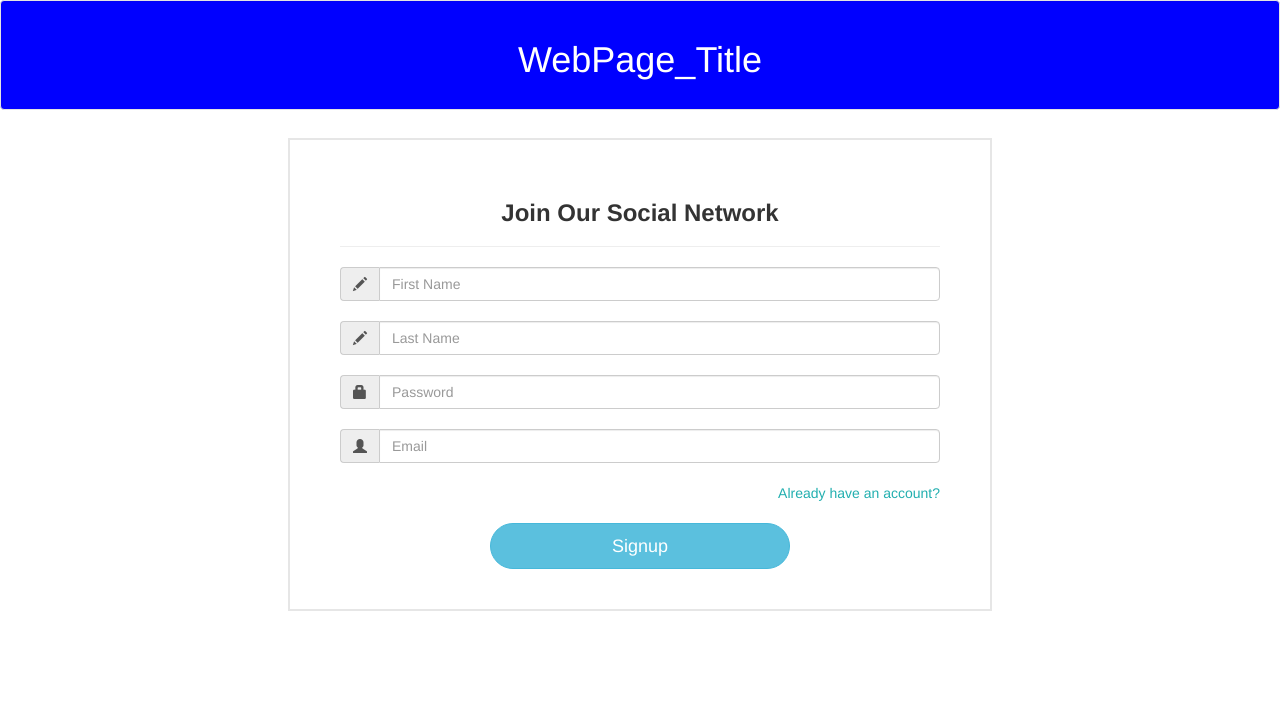
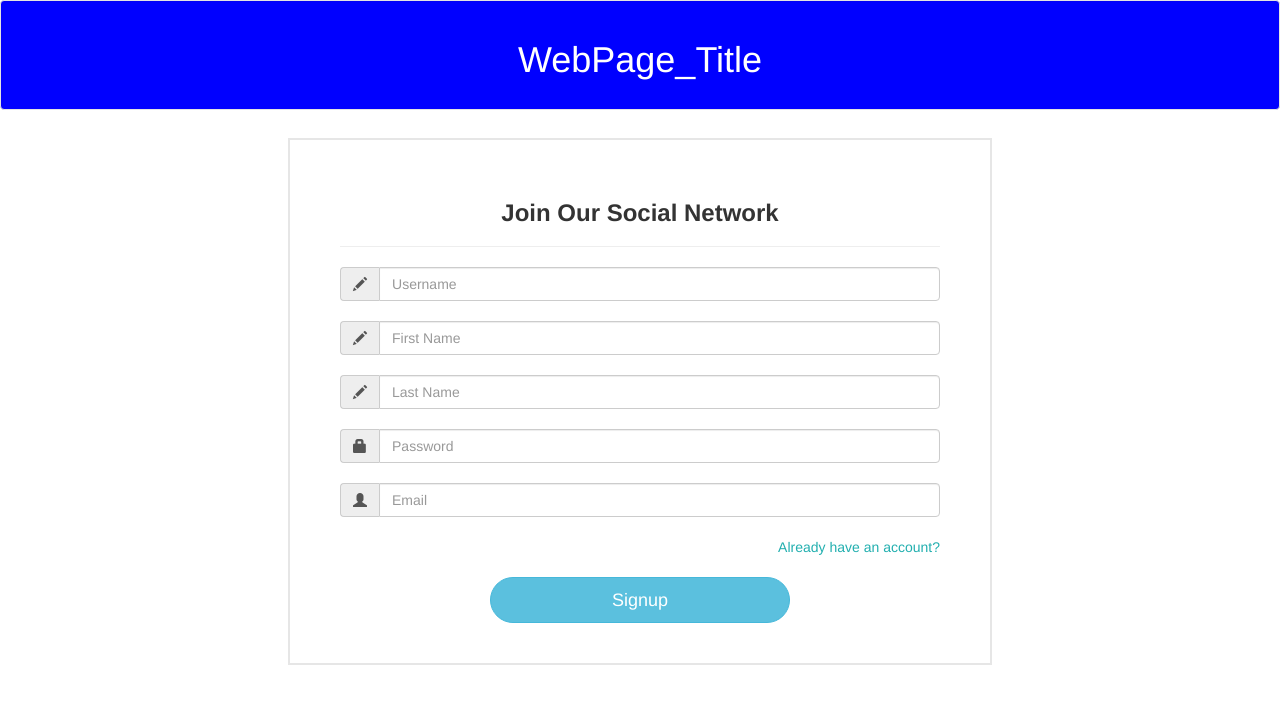
Before and after one commit to Sacha924/Twitter-V2, a PHP site: page /signup.php in a window 1280 px wide. Shown: the top 704 px of the page. Run offline with PHP 8.4, Linux system fonts and the light colour scheme.

Commit message:
functionnal signup that add users to DB

```diff
--- a/DB-annex/users.sql
+++ b/DB-annex/users.sql
@@ -6,6 +6,7 @@ CREATE TABLE `users` (
   `user_ID` int(11) NOT NULL,
   `f_name` varchar(255) NOT NULL,
   `l_name` varchar(255) NOT NULL,
+  `username` varchar(255) NOT NULL,
   `email` varchar(255) NOT NULL,
   `password` varchar(255) NOT NULL,
   `biography` varchar(255) NOT NULL,
@@ -13,7 +14,7 @@ CREATE TABLE `users` (
   `profil_picture` varchar(255) NOT NULL,
   `cover_picture` varchar(255) NOT NULL,
   `reg_date` timestamp NOT NULL DEFAULT current_timestamp(),
-  `posts` int(3) NOT NULL
+  `posts` text NOT NULL
 ) ENGINE=InnoDB DEFAULT CHARSET=utf8mb4;
 
 ALTER TABLE `users`
--- /dev/null
+++ b/add_user.php
@@ -0,0 +1,52 @@
+<?php
+include("includes/connection.php");
+
+if(isset($_POST['sign_up'])){
+    // mysqli_real_escape_string makes data safe for inserting into MySQL
+    // Htmlentities makes data safe for outputting into an HTML document
+    //in parameter of mysqli_real_escape_string we put the con variable from connection.php, and the second parameter is the string to be escaped ($_POST_["nameInTheForm"]).
+    $first_name = htmlentities(mysqli_real_escape_string($con,$_POST["first_name"]));
+    $last_name = htmlentities(mysqli_real_escape_string($con,$_POST["last_name"]));
+    $username = htmlentities(mysqli_real_escape_string($con,$_POST["username"]));
+    $email = htmlentities(mysqli_real_escape_string($con,$_POST["u_email"]));
+    $password = htmlentities(mysqli_real_escape_string($con,$_POST["u_pass"]));
+    $biography="Welcome on my profile, this is my default status !";
+    $relationship= ".";
+    $profile_picture = "default_cover.png";
+    $cover_picture = "default_profile.png";
+    // $reg_date directly define in our insert values
+    $posts = "no";
+
+    //verification on password
+    // add a regexp for the security of the password
+    if(strlen($password) <8 ){
+        echo"<script>alert('Password should be minimum 8 characters!')</script>";
+        exit();
+        //die();
+    }
+
+    //verification on username (check that the username is not already used in our app)
+	$usernameCheck = mysqli_num_rows(mysqli_query($con,"select username from users where username='{$username}'"));
+    if($usernameCheck == 1){
+        echo "<script>alert('Username already used, Please try using another username'); window.open('signup.php', '_self') </script>";
+        exit();
+        //die();
+    }
+
+    //verification on email (check that the email address is not already used in our app)
+    $emailCheck = mysqli_num_rows(mysqli_query($con, "select * from users where email='{$email}'"));
+    if($emailCheck == 1){
+        echo "<script>alert('Email already exist, Please try using another email'); window.open('signup.php', '_self') </script>";
+        exit();
+    }
+
+    $query = mysqli_query($con,"insert into users (f_name,l_name,username,email,password,biography,relationship,profil_picture,cover_picture,reg_date,posts) values('$first_name','$last_name','$username','$email','$password','$biography','$relationship','$profile_picture','$cover_picture',NOW(),'$posts')");
+
+    if($query){
+        echo "<script>alert('Welcome $first_name, you are an official new member Congratulation !'); window.open('signin.php', '_self') </script>";
+    }
+    else{
+        echo "<script>alert('An error occured with your Registration ...'); window.open('signup.php', '_self') </script>";
+    }
+}
+?>
--- /dev/null
+++ b/includes/connection.php
@@ -0,0 +1,3 @@
+<?php
+$con = mysqli_connect("localhost","root","","web_dev_fin_a4");
+?>
--- a/signup.php
+++ b/signup.php
@@ -33,6 +33,11 @@
                     <form method="post" action="">
                         <div class="input-group">
                             <span class="input-group-addon"><i class="glyphicon glyphicon-pencil"></i></span>
+                            <input type="text" class="form-control" placeholder="Username" name="username"
+                                required="required">
+                        </div><br>
+                        <div class="input-group">
+                            <span class="input-group-addon"><i class="glyphicon glyphicon-pencil"></i></span>
                             <input type="text" class="form-control" placeholder="First Name" name="first_name"
                                 required="required">
                         </div><br>
@@ -57,8 +62,7 @@
 
                         <button id="signup" class="btn btn-info btn-lg" name="sign_up">Signup</button>
                         <?php
-                        // include("insert_user.php");
-                        // Will be used to add the user in our database
+                        include("add_user.php");
                         ?>
                     </form>
                 </div>
```
Also changed, not shown: style/signup.css (+7 -7 lines), README.md, cover_pictures/default_cover.png (added), profile_pictures/default_profile.png (added).
